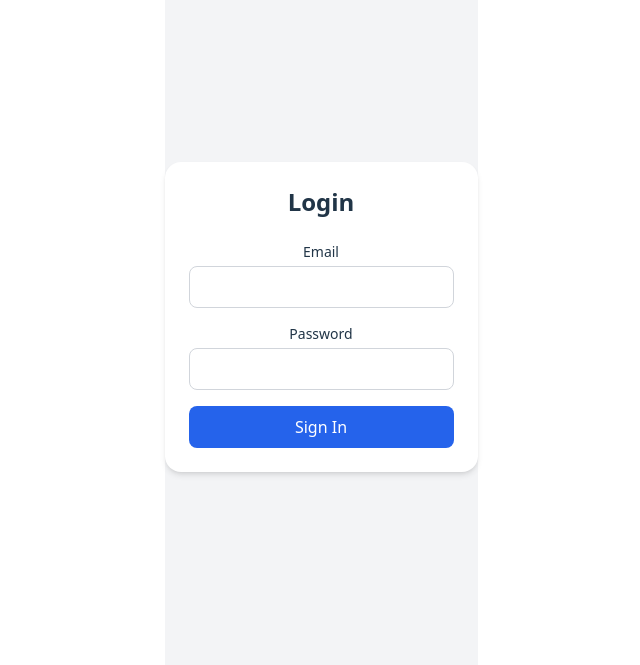
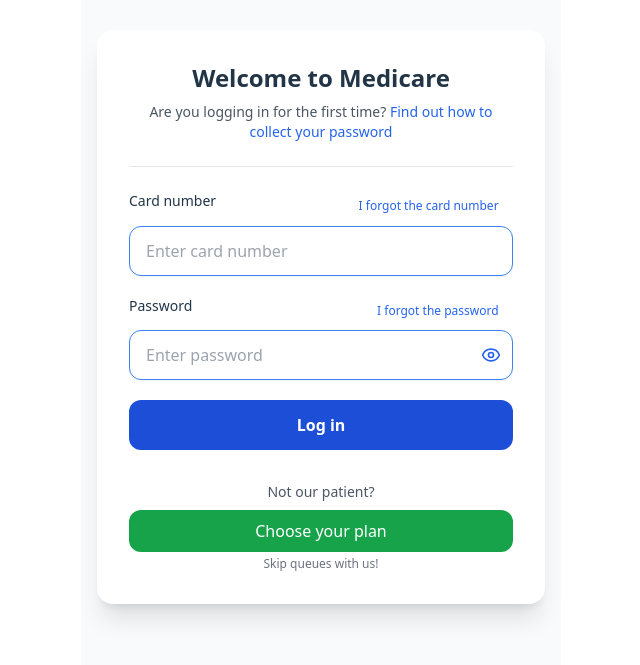
Before and after one commit to inzynierka-apbd-2023/medicare-application, a React (Vite) app in the folder frontend-container/medicare-frontend/: page / in a window 1280 px wide. Shown: the part 115-780 px from the top of the page, without its empty margins (319-959 px from the left). Built offline with nearby package versions, Linux system fonts and the light colour scheme.

Commit message:
init signon page

```diff
--- a/frontend-container/medicare-frontend/package.json
+++ b/frontend-container/medicare-frontend/package.json
@@ -13,6 +13,7 @@
     "@tailwindcss/vite": "^4.1.5",
     "@tanstack/react-query": "^5.75.4",
     "axios": "^1.9.0",
+    "lucide-react": "^0.507.0",
     "react": "^19.1.0",
     "react-dom": "^19.1.0",
     "react-router-dom": "^7.5.3",
--- a/frontend-container/medicare-frontend/src/pages/Login.tsx
+++ b/frontend-container/medicare-frontend/src/pages/Login.tsx
@@ -1,49 +1,97 @@
-import React, { useState } from "react";
+import React, { useState } from 'react';
+import { Eye, EyeOff } from 'lucide-react';
 
 export default function Login() {
-    const [email, setEmail] = useState("");
-    const [password, setPassword] = useState("");
+  const [cardNumber, setCardNumber] = useState('');
+  const [password, setPassword] = useState('');
+  const [showPassword, setShowPassword] = useState(false);
+  const [activeTab, setActiveTab] = useState<'full' | 'simple'>('full');
 
   const handleSubmit = (e: React.FormEvent) => {
     e.preventDefault();
-        // Handle login logic
-        console.log("Email:", email);
-        console.log("Password:", password);
-        // TODO: Add login logic here (e.g., API call)
+    console.log('Card:', cardNumber);
+    console.log('Password:', password);
+  };
 
-    };
   return (
-        <div className="flex min-h-screen items-center justify-center bg-gray-100">
-          <div className="w-full max-w-sm p-6 bg-white rounded-2xl shadow-md">
-            <h2 className="text-2xl font-bold text-center mb-6">Login</h2>
-            <form onSubmit={handleSubmit} className="space-y-4">
+    <div className="min-h-screen bg-gray-50 flex items-center justify-center px-4">
+      <div className="bg-white shadow-xl rounded-2xl p-8 w-full max-w-md">
+        <h1 className="text-2xl font-bold text-center mb-2">Welcome to Medicare</h1>
+        <p className="text-sm text-center text-gray-600 mb-4">
+          Are you logging in for the first time?{' '}
+          <a href="#" className="text-blue-600 hover:underline">
+            Find out how to collect your password
+          </a>
+        </p>
+
+        {/* Tabs */}
+        <div className="flex justify-center space-x-4 mb-6 border-b pb-2">
+        </div>
+
+        <form onSubmit={handleSubmit} className="space-y-5">
+          {/* Card Number */}
           <div>
-                <label className="block text-sm font-medium mb-1">Email</label>
+            <div className="flex justify-between text-sm mb-1">
+              <label className="font-medium">Card number</label>
+              <button type="button" className="text-blue-600 hover:underline text-xs bg-transparent border-none">
+                I forgot the card number
+              </button>
+            </div>
             <input
-                  type="email"
-                  className="w-full px-4 py-2 border border-gray-300 rounded-lg focus:outline-none focus:ring focus:border-blue-400"
-                  value={email}
-                  onChange={(e) => setEmail(e.target.value)}
+              type="text"
+              className="w-full px-4 py-3 border border-blue-500 rounded-xl shadow-sm focus:outline-none focus:ring-2 focus:ring-blue-400"
+              placeholder="Enter card number"
+              value={cardNumber}
+              onChange={(e) => setCardNumber(e.target.value)}
               required
             />
           </div>
+
+          {/* Password with eye icon */}
           <div>
-                <label className="block text-sm font-medium mb-1">Password</label>
+            <div className="flex justify-between text-sm mb-1">
+                <label className="font-medium">Password</label>
+                <button type="button" className="text-blue-600 hover:underline text-xs bg-transparent border-none">
+                I forgot the password
+                </button>
+            </div>
+            <div className="relative">
                 <input
-                  type="password"
-                  className="w-full px-4 py-2 border border-gray-300 rounded-lg focus:outline-none focus:ring focus:border-blue-400"
+                type={showPassword ? 'text' : 'password'}
+                className="w-full px-4 py-3 pr-10 border border-blue-500 rounded-xl shadow-sm focus:outline-none focus:ring-2 focus:ring-blue-400"
+                placeholder="Enter password"
                 value={password}
                 onChange={(e) => setPassword(e.target.value)}
                 required
                 />
+                <button
+                type="button"
+                onClick={() => setShowPassword((prev) => !prev)}
+                className="absolute inset-y-0 right-3 flex items-center justify-center text-blue-600 hover:text-blue-800 focus:outline-none p-0 m-0 bg-transparent border-none"
+                >
+                {showPassword ? <EyeOff size={20} /> : <Eye size={20} />}
+                </button>
+            </div>
         </div>
           <button
             type="submit"
-                className="w-full bg-blue-600 text-white py-2 rounded-lg hover:bg-blue-700 transition"
+            className="w-full bg-blue-700 text-white py-3 rounded-xl font-semibold hover:bg-blue-800 transition"
           >
-                Sign In
+            Log in
           </button>
         </form>
+
+        {/* CTA: Choose plan */}
+        <div className="mt-8 text-center">
+          <p className="text-sm text-gray-600 mb-2">Not our patient?</p>
+          <button
+            className="w-full bg-green-600 text-white py-2 rounded-xl hover:bg-green-700 transition"
+            onClick={() => alert('Redirect to choose plan')}
+          >
+            Choose your plan
+          </button>
+          <p className="text-xs text-gray-500 mt-1">Skip queues with us!</p>
+        </div>
       </div>
     </div>
   );
```
Also changed, not shown: 1 other file (tests, documents, lock files or other folders). Lines whose indentation alone changed are shown as unchanged.
